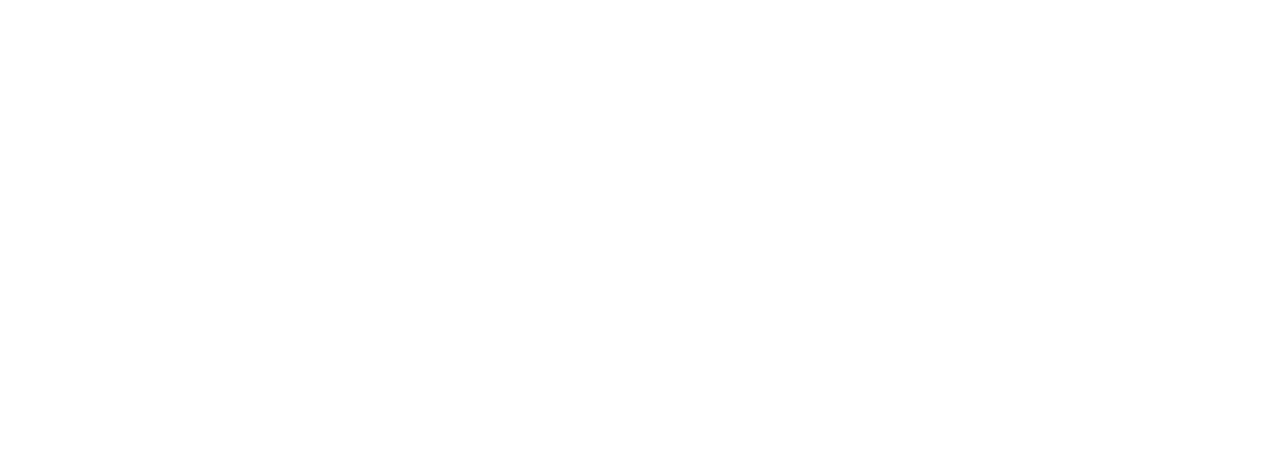
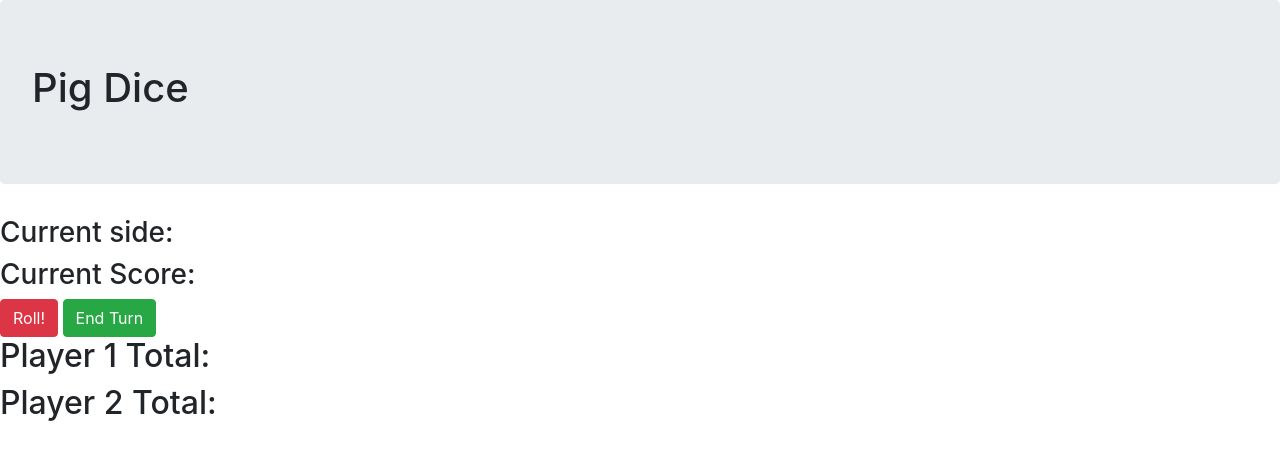
Before and after one commit to CommaderDavid/pig-dice-refactor, a website built with webpack: page src/index.html in a window 1280 px wide. Built offline with nearby package versions, Linux system fonts and the light colour scheme.

Commit message:
Create BDD and create basic design for html file.

```diff
--- a/src/index.html
+++ b/src/index.html
@@ -4,6 +4,18 @@
     <title>Pig Dice Refactor</title>
   </head>
   <body>
-
+    <div class="contanier">
+      <div class="jumbotron">
+        <h1>Pig Dice</h1>
+      </div>
+      <div class="main-game">
+        <h3>Current side: <span id="current-side"></span></h3>
+        <h3>Current Score: <span id="current-score"></span></h3>
+        <button type="button" class="btn btn-danger" id="roll">Roll!</button>
+        <button type="button" class="btn btn-success" id="end">End Turn</button>
+        <h2>Player 1 Total: <span id="player1-total"></span></h2>
+        <h2>Player 2 Total: <span id="player2-total"></span></h2>
+      </div>
+    </div>
   </body>
 </html>
```
Also changed, not shown: README.md.
